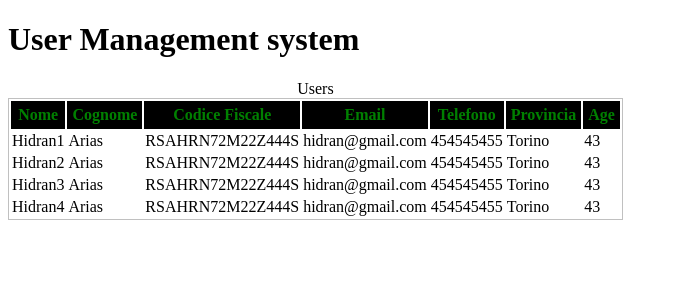
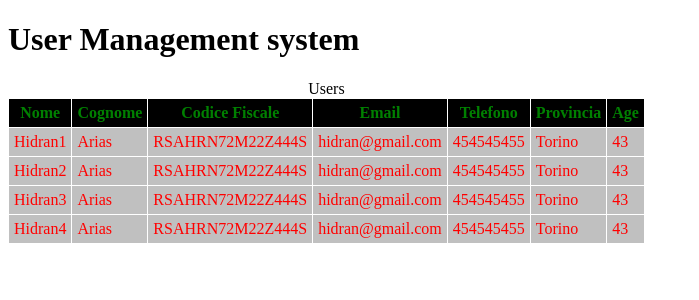
Before and after one commit to hidran/angular8-udemy, an Angular app: page / in a window 1280 px wide. Shown: the top 300 px of the page, without its empty margins (0-699 px from the left). Built offline with nearby package versions, Linux system fonts and the light colour scheme.

Commit message:
17. Adds css to table, td and th

```diff
--- a/src/app/users/users.component.css
+++ b/src/app/users/users.component.css
@@ -1,8 +1,17 @@
 table{
  border: 1px solid #c0c0c0;
+ border-collapse: collapse;
+}
+td,th{
+  padding:5px;
+  border: 1px solid #fff;
 }
 th {
   background: #000;
   color: green;
-  padding: 5px;
+
 }
+td {
+  background-color:silver;
+  color: red;
+}
```
